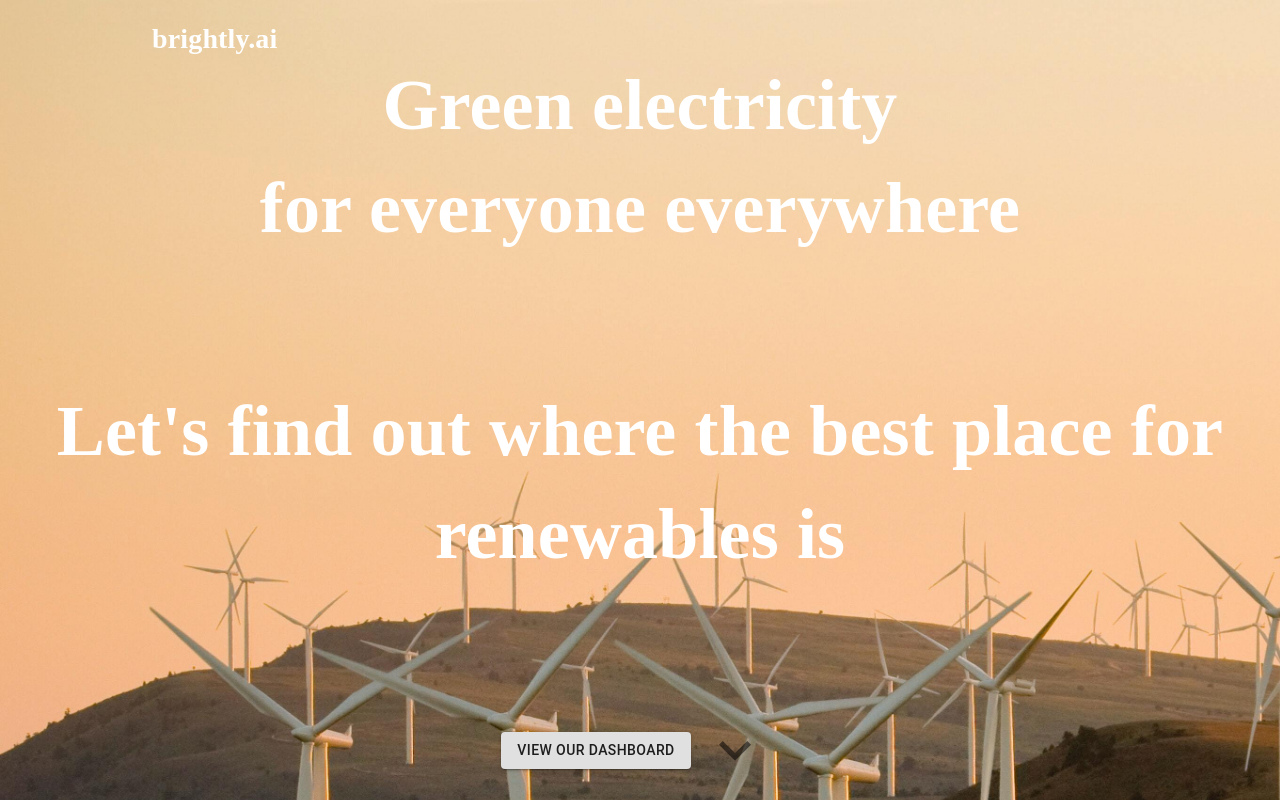
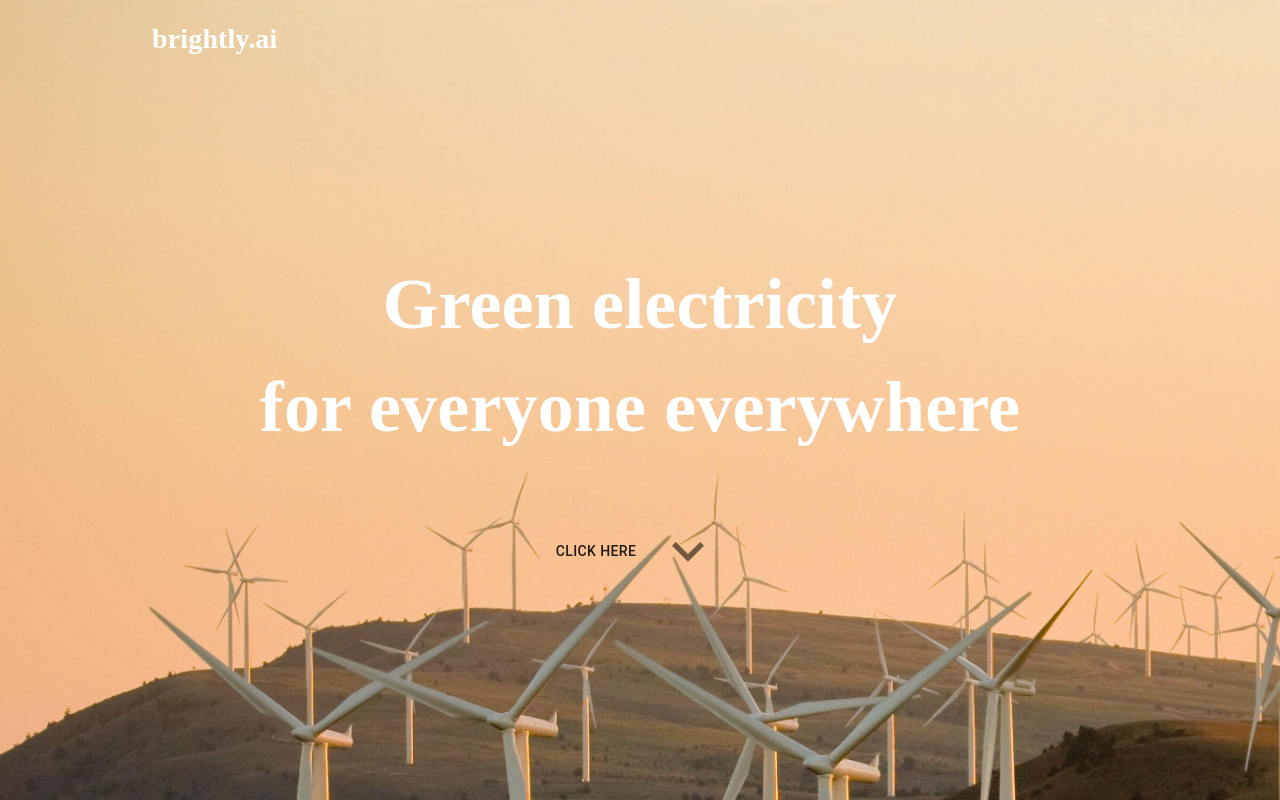
Before and after one commit to clarissanjani/aiaiay-tum-ai, a React (Create React App) app in the folder aiaiay-app/: page / in a window 1280 px wide. Shown: the top 800 px of the page. Built offline with nearby package versions, Linux system fonts and the light colour scheme; a web font is replaced by a local one.

Commit message:
Revert "added dashboard"
This reverts commit 1bf24f95

```diff
--- a/aiaiay-app/src/components/Header.jsx
+++ b/aiaiay-app/src/components/Header.jsx
@@ -1,12 +1,10 @@
 import React, { useEffect, useState } from 'react';
-import SendIcon from '@mui/icons-material/Send';
 import { makeStyles } from '@material-ui/core/styles';
-import { AppBar, IconButton, Toolbar, Collapse, Button} from '@material-ui/core';
+import { AppBar, IconButton, Toolbar, Collapse, Box, Button } from '@material-ui/core';
 import SortIcon from '@material-ui/icons/Sort';
 import ExpandMoreIcon from '@material-ui/icons/ExpandMore';
 import { Link as Scroll } from 'react-scroll';
 import { Link } from 'react-router-dom'
-import NavigationIcon from '@mui/icons-material/Navigation';
 
 const commonStyles = {
   bgcolor: 'background.paper',
@@ -79,19 +77,13 @@ export default function Header() {
             Green electricity<br />
             <span className={classes.colorText}>for everyone everywhere</span>
           </h1>
-              <h5 className={classes.title}>
-                    Let's find out where the best place for renewables is
-                 </h5>
           <Button
-                      variant="contained"
               type="button"
               onClick={(e) => {
                 e.preventDefault();
                 window.location.href='/MapVisual.html';
                 }}
-                  >
-            View our dashboard
-            </Button>
+          > Click here</Button>
           <Scroll to="value-prop" smooth={true}>
             <IconButton>
               <ExpandMoreIcon className={classes.goDown} />
```
Lines whose indentation alone changed are shown as unchanged.
